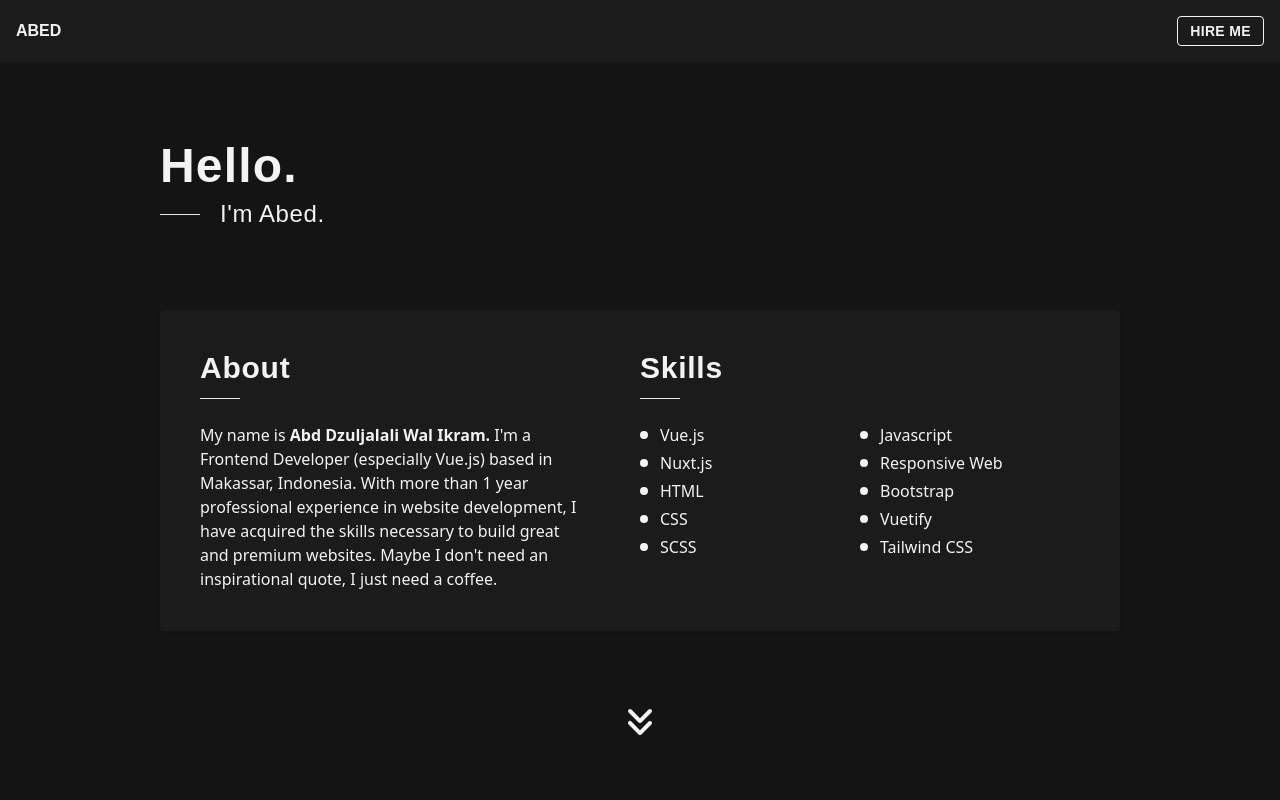
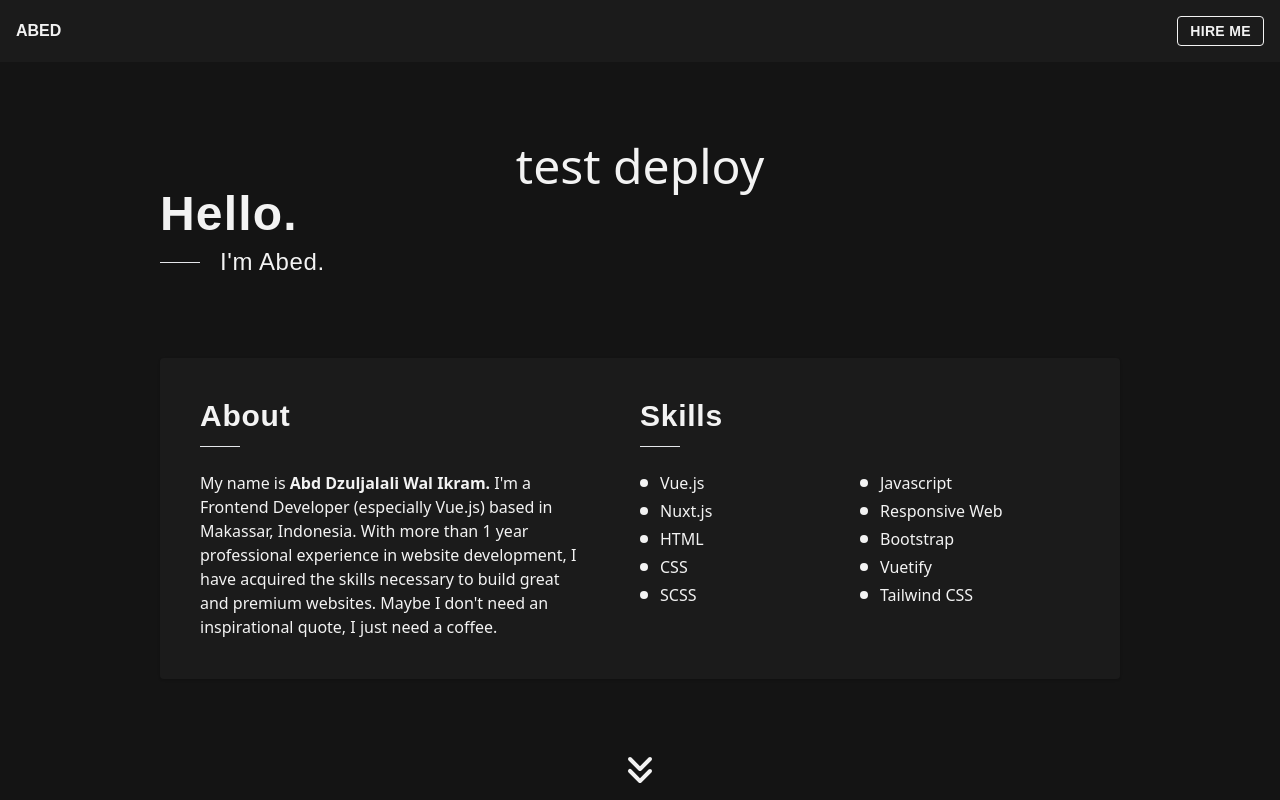
Before and after one commit to kalamangna/vue-portfolio, a Vue app: page / in a window 1280 px wide. Shown: the top 800 px of the page. Built offline with nearby package versions, Linux system fonts and the light colour scheme.

Commit message:
Test deploy

```diff
--- a/src/views/Home.vue
+++ b/src/views/Home.vue
@@ -1,6 +1,9 @@
 <template>
   <div class="text-grey">
     <div class="bg-blackier px-4 py-10 md:px-40 md:py-20">
+      <div class="text-center text-5xl">
+        test deploy
+      </div>
       <!-- banner -->
       <div class="font-nunito">
         <h1 class="text-5xl font-bold mb-2 tracking-wide">
```
Also changed, not shown: 4 other files (tests, documents, lock files or other folders).
